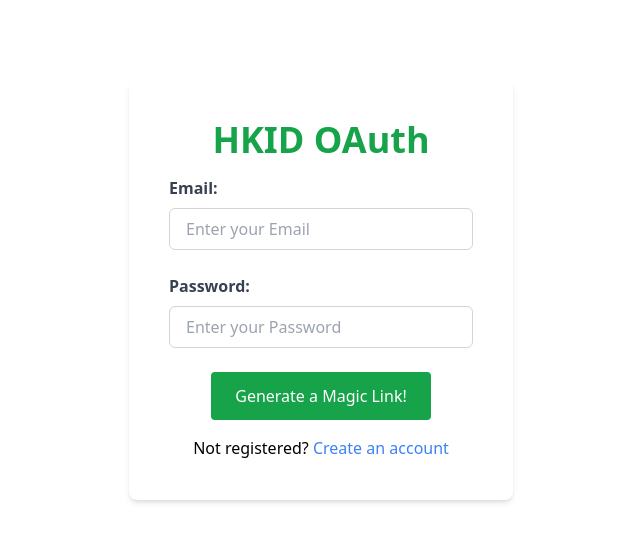
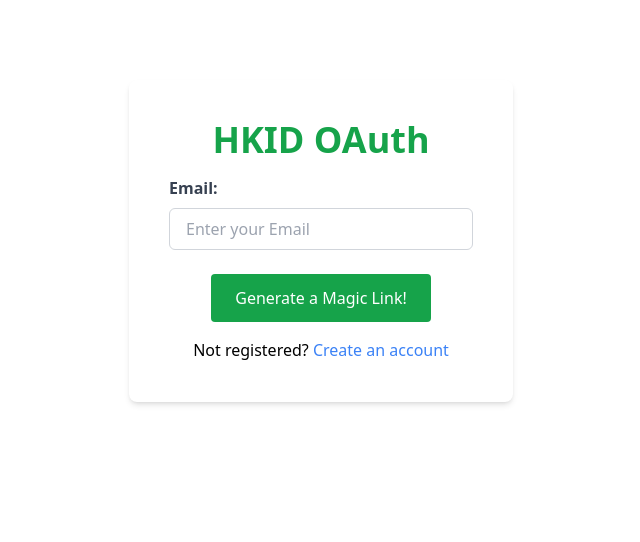
Before and after one commit to lmeow01/hkid-frontend, a React (Create React App) app: page / in a window 1280 px wide. Shown: the top 542 px of the page, without its empty margins (319-959 px from the left). Built offline with nearby package versions, Linux system fonts and the light colour scheme.

Commit message:
Commenting out password section

```diff
--- a/src/Pages/Login.js
+++ b/src/Pages/Login.js
@@ -82,7 +82,7 @@ const Login = () => {
                         required
                     />
 
-                    <label
+                    {/* <label
                         for="password"
                         class="block mb-2 text-left text-gray-700 font-bold"
                     >Password:</label>
@@ -97,7 +97,7 @@ const Login = () => {
                         placeholder="Enter your Password"
                         class="block w-full mb-6 px-4 py-2 border border-gray-300 rounded-md focus:outline-none focus:border-green-400"
                         required
-                    />
+                    /> */}
 
                     <div class="flex justify-center items-center">
                         <button
```
